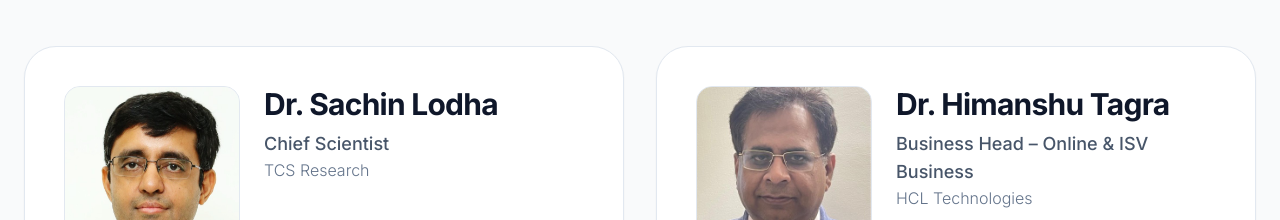
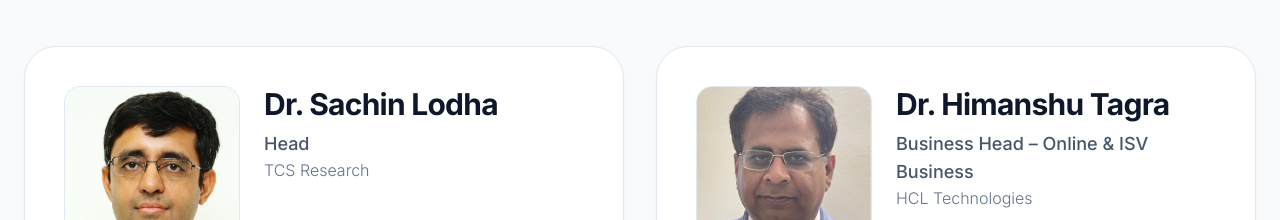
Before and after one commit to encodedCoder/syntacs2026, a Next.js app: page / in a window 1280 px wide. Shown: the part 4900-5120 px from the top of the page. Built offline with nearby package versions, Linux system fonts and the light colour scheme.

Commit message:
Update role for Dr. Sachin Lodha to Head

```diff
--- a/src/components/Schedule.tsx
+++ b/src/components/Schedule.tsx
@@ -17,7 +17,7 @@ const scheduleData = [
     date: "March 21, 2026",
     events: [
       { time: "09:00 AM - 09:30 AM", event: "Inauguration" },
-      { time: "09:30 AM - 10:30 AM", event: "Keynote 1 by Dr. Sachin Lodha (Chief Scientist, TCS Research)" },
+      { time: "09:30 AM - 10:30 AM", event: "Keynote 1 by Dr. Sachin Lodha (Head, TCS Research)" },
       { time: "10:30 AM - 11:30 AM", event: "Keynote 2 by Dr. Himanshu Tagra (Business Head – Online & ISV Business, HCL Technologies)" },
       { time: "11:30 AM - 11:40 AM", event: "High Tea 1", venue: "Open Area (CSE)" },
       { time: "11:40 AM - 01:30 PM", event: "Poster Presentation", venue: "Open Area (CSE)" },
--- a/src/data/speakers.ts
+++ b/src/data/speakers.ts
@@ -3,7 +3,7 @@ import { Linkedin, Globe } from "lucide-react";
 export const speakers = [
     {
         name: "Dr. Sachin Lodha",
-        role: "Chief Scientist",
+        role: "Head",
         org: "TCS Research",
         link: "https://www.linkedin.com/in/sachin-lodha-8ba2991/",
         linkText: "View Profile",
```
